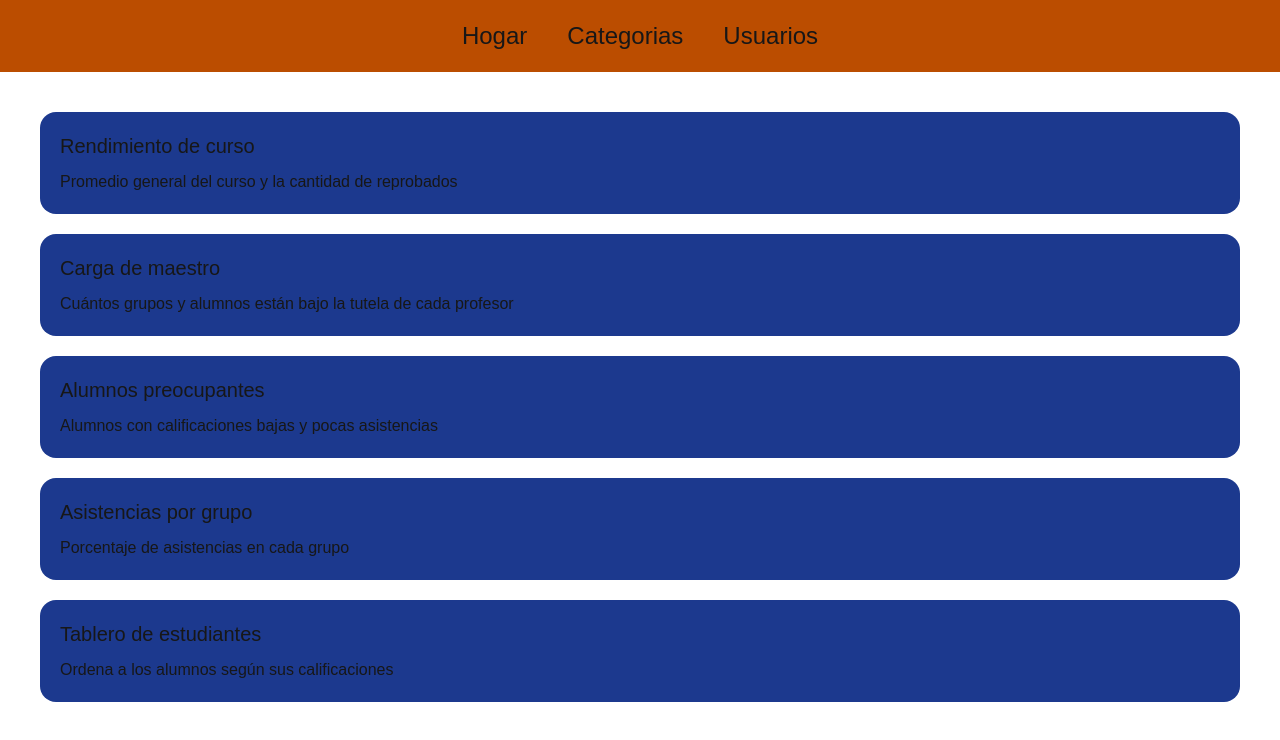
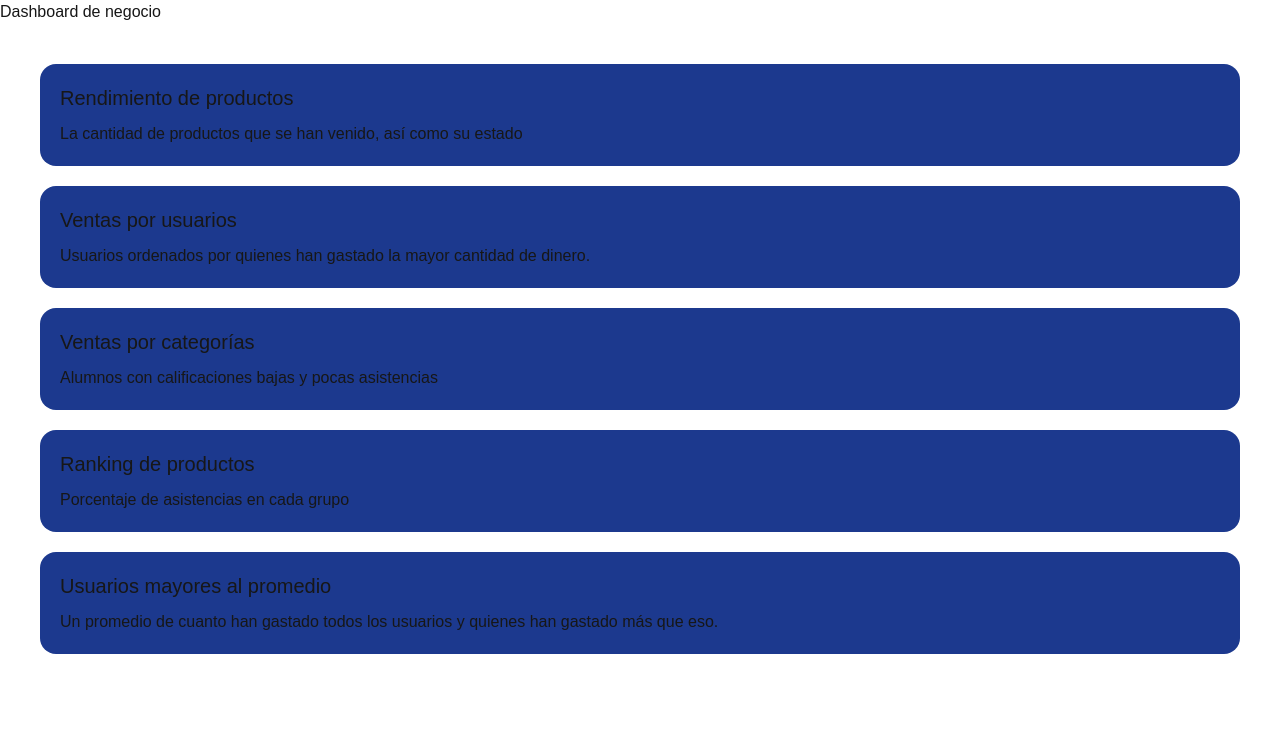
Before and after one commit to YBJ-UP/tarea-6, a Next.js app: page / in a window 1280 px wide. Shown: the top 740 px of the page. Built offline with nearby package versions, Linux system fonts and the light colour scheme.

Commit message:
cambios del front

```diff
--- a/src/app/layout.tsx
+++ b/src/app/layout.tsx
@@ -28,11 +28,7 @@ export default function RootLayout({
       <body
         className={`${geistSans.variable} ${geistMono.variable} antialiased`}
       >
-        <nav className="flex gap-10 justify-center text-2xl bg-amber-700 py-5">
-          <Link href='/' className="hover:font-bold">Hogar</Link>
-          <Link href='/categorias' className="hover:font-bold">Categorias</Link>
-          <Link href='/usuarios' className="hover:font-bold">Usuarios</Link>
-        </nav>
+        <header>Dashboard de negocio</header>
         {children}
       </body>
     </html>
--- a/src/app/page.tsx
+++ b/src/app/page.tsx
@@ -3,11 +3,11 @@ import Carta from "@/components/ui/carta";
 
 export default function Home() {
   const reportes:reporte[] = [
-    {titulo:'Rendimiento de curso', descripcion:'Promedio general del curso y la cantidad de reprobados', numero:1},
-    {titulo:'Carga de maestro', descripcion:'Cuántos grupos y alumnos están bajo la tutela de cada profesor', numero:2},
-    {titulo:'Alumnos preocupantes', descripcion:'Alumnos con calificaciones bajas y pocas asistencias', numero:3},
-    {titulo:'Asistencias por grupo', descripcion:'Porcentaje de asistencias en cada grupo', numero:4},
-    {titulo:'Tablero de estudiantes', descripcion:'Ordena a los alumnos según sus calificaciones', numero:5}
+    {titulo:'Rendimiento de productos', descripcion:'La cantidad de productos que se han venido, así como su estado', numero:1},
+    {titulo:'Ventas por usuarios', descripcion:'Usuarios ordenados por quienes han gastado la mayor cantidad de dinero.', numero:2},
+    {titulo:'Ventas por categorías', descripcion:'Alumnos con calificaciones bajas y pocas asistencias', numero:3},
+    {titulo:'Ranking de productos', descripcion:'Porcentaje de asistencias en cada grupo', numero:4},
+    {titulo:'Usuarios mayores al promedio', descripcion:'Un promedio de cuanto han gastado todos los usuarios y quienes han gastado más que eso.', numero:5}
   ]
   return (
     <div>
```
